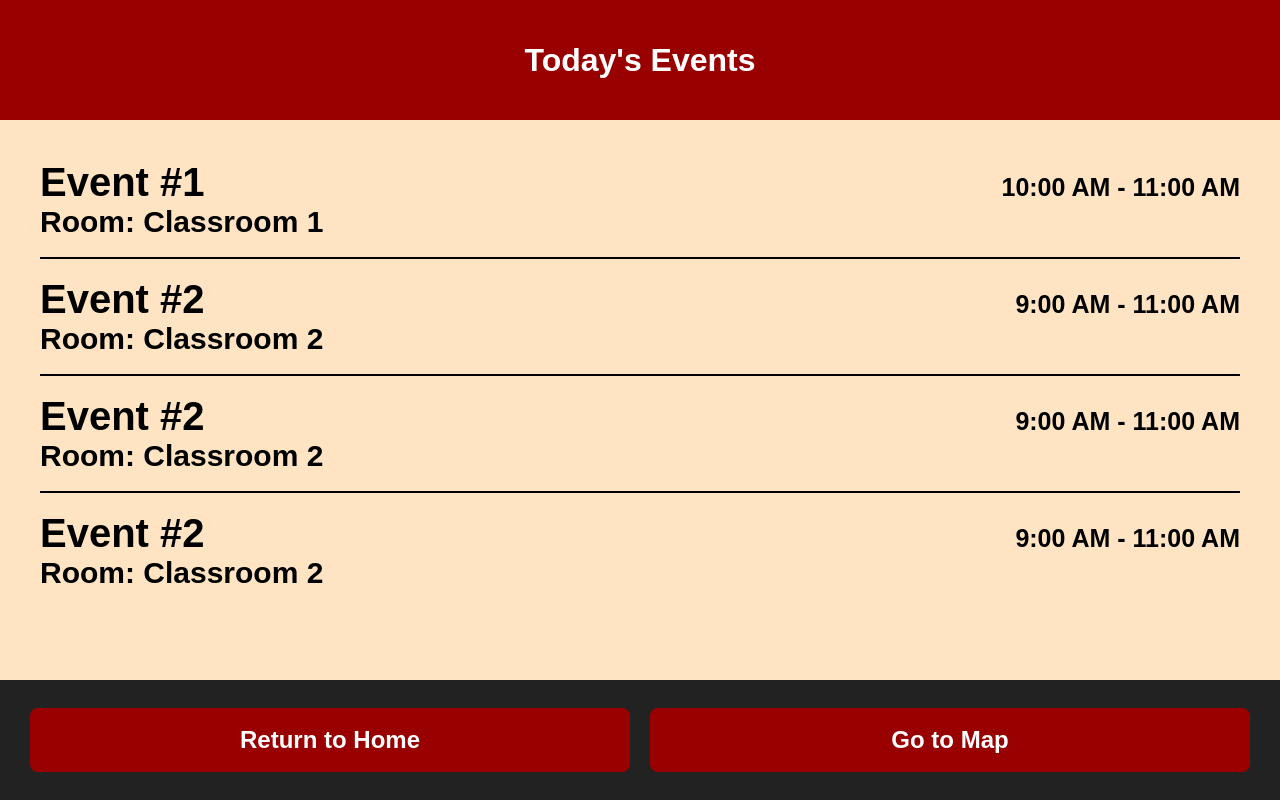
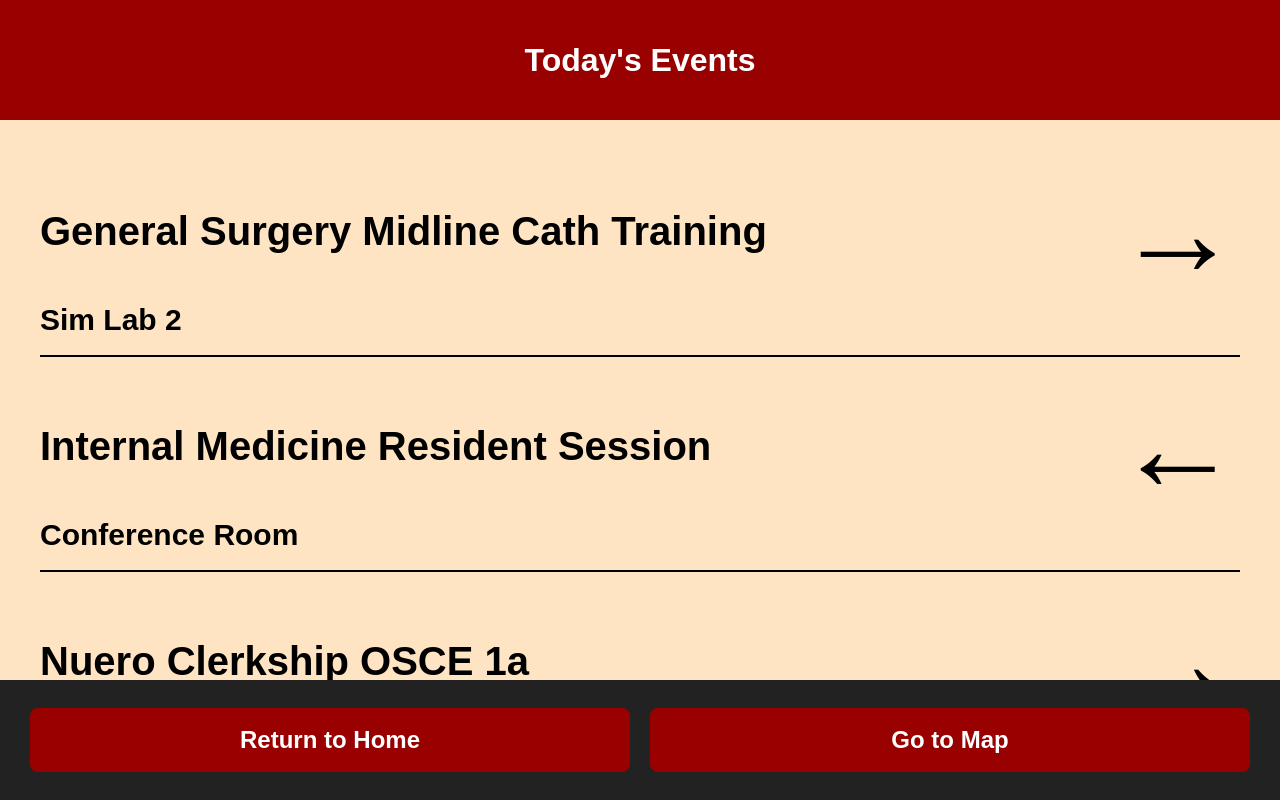
Before and after one commit to LoganJeong0/CSC-Kiosk-Site, a plain HTML site: page events.html in a window 1280 px wide. Drawn offline with Linux system fonts and the light colour scheme.

Commit message:
formatting/arrows

```diff
--- a/events.css
+++ b/events.css
@@ -19,11 +19,11 @@ h2 {
   font-size: 40px;
   display: flex;
   justify-content: space-between;
-  align-items: baseline;
+  align-items:center;
 }
 
 h2 span {
-  font-size: 30px;     /* the time on the right */
+  font-size: 125px;     /* the time on the right */
 }
 
 p {
@@ -47,7 +47,7 @@ hr{
 
 /* Header UI Elements */
 .events-header {
-    height: 15vh; /* Takes up exactly 15% of the screen height */
+    height: 15vh;
     background-color: #990000;
     color: white;
     display: flex;
@@ -58,7 +58,7 @@ hr{
 }
 
 .kiosk-nav {
-    height: 15vh; /* Takes up the bottom 15% of the screen height */
+    height: 15vh;
     background-color: #222;
     display: flex;
     justify-content: space-around;
--- a/events.html
+++ b/events.html
@@ -21,37 +21,37 @@
 
                 <!-- EVENTS START HERE---------------------------------------------------------------------------------------------- -->
                 <h2>                                                     <!--CHANGE "Event #1", "10:00 AM - 11:00 AM" AND "Room" TO CHANGE TEXT-->
-                <b>Event #1</b>
-                <span style="font-size: 25px;">10:00 AM - 11:00 AM</span>
+                <b>General Surgery Midline Cath Training</b>
+                <span>→</span>
                 </h2>
-                <p style="font-size: 30px;"> <b>Room: Classroom 1</b></p>
+                <p style="font-size: 30px;"> <b>Sim Lab 2</b></p>
                 <br>
                 <hr>
                 <br>
 
                 <h2>
-                <b>Event #2</b>
-                <span style="font-size: 25px;">9:00 AM - 11:00 AM</span>
+                <b>Internal Medicine Resident Session</b>
+                <span>←</span>
                 </h2>
-                <p style="font-size: 30px;"> <b>Room: Classroom 2</b></p>
+                <p style="font-size: 30px;"> <b>Conference Room</b></p>
                 <br>
                 <hr>
                 <br>
 
                 <h2>
-                <b>Event #2</b>
-                <span style="font-size: 25px;">9:00 AM - 11:00 AM</span>
+                <b>Nuero Clerkship OSCE 1a</b>
+                <span>→</span>
                 </h2>
-                <p style="font-size: 30px;"> <b>Room: Classroom 2</b></p>
+                <p style="font-size: 30px;"> <b>Classroom 1</b></p>
                 <br>
                 <hr>
                 <br>
 
                 <h2>
-                <b>Event #2</b>
-                <span style="font-size: 25px;">9:00 AM - 11:00 AM</span>
+                <b>Internel Medicine Resident Session</b>
+                <span>←</span>
                 </h2>
-                <p style="font-size: 30px;"> <b>Room: Classroom 2</b></p>
+                <p style="font-size: 30px;"> <b>Conference Room</b></p>
 
 
 
--- a/main.css
+++ b/main.css
@@ -126,7 +126,7 @@ html, body {
     font-weight: bold;
     background-color:  rgba(255,255,255,.4);
     color: black;
-    border: 5px solid #111;
+    border: 3px solid #111;
     border-radius: 8px;
     cursor: pointer; /* Fallback but acts as touch target */
 }
```
